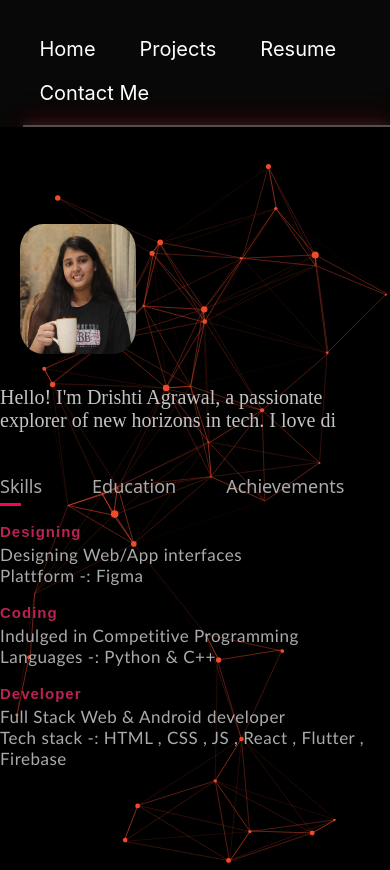
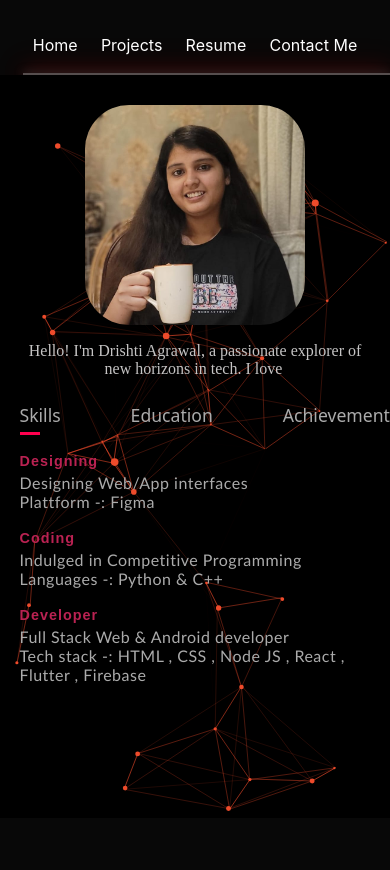
Before and after one commit to AgrawalDrishti/DrishtiAgrawal_Portfolio, a plain HTML site: page index.html in a window 390 px wide. After the commit the page ends 844 px from the top, so only its background shows below. Drawn offline with Linux system fonts and the light colour scheme; a web font is replaced by a local one.

Commit message:
making home page responsive

```diff
--- a/index.html
+++ b/index.html
@@ -53,9 +53,11 @@
             </div>
             <div class="columnAbt2">
               <!-- <h1 class="title">About Me</h1> -->
-              <p class="me" id="typewriter-text">
-                Hello! I'm Drishti Agrawal, a passionate explorer of new horizons in tech. I love diving into my interests, refining my skills, and achieving goals. Here’s a glimpse into my journey of learning and growth!
-              </p>
+               <div class="me-intro">
+                 <p class="me" id="typewriter-text">
+                   Hello! I'm Drishti Agrawal, a passionate explorer of new horizons in tech. I love diving into my interests, refining my skills, and achieving goals. Here’s a glimpse into my journey of learning and growth!
+                 </p>
+               </div>
 
               <div class="tab-titles">
                 <p class="tab-links active-link" onclick="opentab('skills-tab')">
@@ -87,7 +89,7 @@
                     <span>Developer</span><br />
                     <p class="Design">
                       Full Stack Web & Android developer <br />Tech stack -: HTML ,
-                      CSS , JS , React , Flutter , Firebase
+                      CSS , Node JS , React , Flutter , Firebase
                     </p>
                   </li>
                 </ul>
@@ -154,8 +156,6 @@
                 </ul>
               </div>
             </div>
-
-
           </div>
         <!-- </div> -->
       </div>
--- a/style.css
+++ b/style.css
@@ -40,8 +40,6 @@ body{
 }
 
 nav{
-
-  /* margin-left: 15%; */
   display: flex;
   align-items: center;
   justify-content: space-between;
@@ -61,7 +59,7 @@ nav ul li{
 nav ul li a{
   text-decoration: none;
   color: #fff;
-  font-size: 20px;
+  font-size: 1.2em;
   position: relative;
 }
 
@@ -175,26 +173,28 @@ nav ul li a:hover::after{
   justify-content: space-between;
   flex-wrap: wrap;
   pointer-events: auto;
+  width: 100%;
 }
 
 .columnAbt1{
   flex-basis: 35%;
   pointer-events: none;
+  display: flex;
+  flex-direction: column;
+  justify-content: center;
 }
 
 .columnAbt1 img{
-  margin-left: 5vw;
-  margin-top: 2vh;
-  width: 85%;
-  height: 95%;
+  margin: 2vh 0 0 5vw;
+  width: 80%;
+  height: auto;
   border-radius: 20%;
   pointer-events: none;
 }
 
 .columnAbt2{
   margin-top: 5vh;
-  flex-basis: 60%;
-
+  flex-basis: 65%;
 }
 
 .title{
@@ -206,7 +206,7 @@ nav ul li a:hover::after{
 }
 
 .me{
-  font-size: 20px;
+  font-size: 1.25em;
   font-family: "Shantell Sans";
   font-weight: 500;
   color: #c5c4c4;
@@ -227,14 +227,16 @@ nav ul li a:hover::after{
 
 .tab-titles{
   display: flex;
+  justify-content: flex-start; /* Always align to left */
+  align-items: flex-end;
   margin-top: 5vh;
   margin-bottom: 3vh;
-  /* margin-top: 28px; */
+  gap: 30px; /* Optional: space between tab links */
 }
 
 .tab-links{
   margin-right: 50px;
-  font-size: 18px;
+  font-size: 1.2em;
   font-weight: 500;
   cursor: pointer;
   position: relative;
@@ -244,7 +246,7 @@ nav ul li a:hover::after{
 .Design{
   padding-top: 3px;
   font-family: 'Gill Sans', 'Gill Sans MT', Calibri, 'Trebuchet MS', sans-serif;
-  font-size: 17px;
+  font-size: 1.1em;
   text-decoration: none;
   letter-spacing: 0.5px;
 }
@@ -282,7 +284,7 @@ nav ul li a:hover::after{
 
 .tab-contents ul li span{
   color: #ba2252;
-  font-size: 15px;
+  font-size: 1em;
   letter-spacing: 1px;
   font-weight: 600;
   font-family: sans-serif;
@@ -766,3 +768,120 @@ nav ul li a:hover::after{
   border-color: #0F9D58;
   box-shadow: 0 0 10px #0F9D58;
 }
+
+/* Responsive layout for About section */
+@media (max-width: 900px) {
+  .rowAbt {
+    flex-direction: column;
+    align-items: center;
+  }
+
+  .columnAbt1,
+  .columnAbt2 {
+    flex-basis: 100%;
+    margin: 0;
+    width: 100%;
+    max-width: 400px;
+  }
+
+  .columnAbt1{
+    display: flex;
+    flex-direction: row;
+    justify-content: center;
+  }
+
+  .columnAbt1 img {
+    margin: 0 auto;
+    display: block;
+    width: 60vw;
+    max-width: 220px;
+    height: auto;
+    margin-bottom: 2vh;
+  }
+
+  .columnAbt2 {
+    margin-top: 0;
+    padding: 0 5vw;
+    width: 100%;
+    max-width: 600px;
+  }
+
+  .about {
+    padding-top: 30px;
+    width: 100vw;
+  }
+
+  .tab-titles {
+    flex-direction: row;
+    justify-content: flex-start; /* Keep left-aligned on small screens */
+    align-items: flex-end;
+    margin-top: 3vh;
+    margin-bottom: 2vh;
+    gap: 20px;
+  }
+
+  .me{
+    font-size: 1.1em;
+    width: 100%;
+  }
+}
+
+/* Stack navbar links vertically on small screens */
+@media (max-width: 700px) {
+  nav ul {
+    display: flex;
+    flex-direction: row; /* Keep navbar links in a row */
+    align-items: center;
+    gap: 10px;
+    justify-content: space-evenly;
+    width: 100%;
+  }
+  nav ul li {
+    margin: 8px 0;
+  }
+  nav ul li a {
+    font-size: 1em;
+  }
+
+  .me{
+    font-size: 1em;
+    text-align: center;
+  }
+
+  .me-intro{
+    display: flex;
+    justify-content: center;
+  }
+
+  .tab-titles{
+    max-width: 90%;
+    display: flex;
+    flex-direction: row;
+    justify-content: space-around;
+  }
+
+  .tab-links{
+    font-size: 1.1em;
+  }
+
+  .tab-contents ul li span{
+    font-size: 0.9em;
+  }
+
+  .Design{
+    font-size: 1em;
+  }
+}
+
+/* Ensure tab-contents is always below tab-titles */
+.columnAbt2 {
+  display: flex;
+  flex-direction: column;
+  align-items: flex-start;
+}
+
+.tab-contents {
+  width: 100%;
+  margin-top: 0;
+  margin-left: 0;
+}
```
